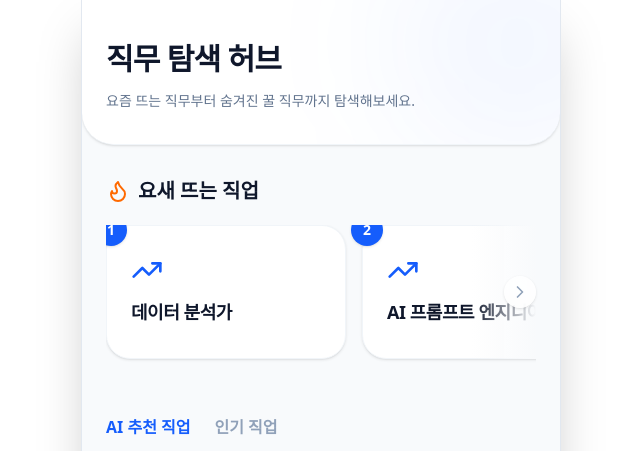
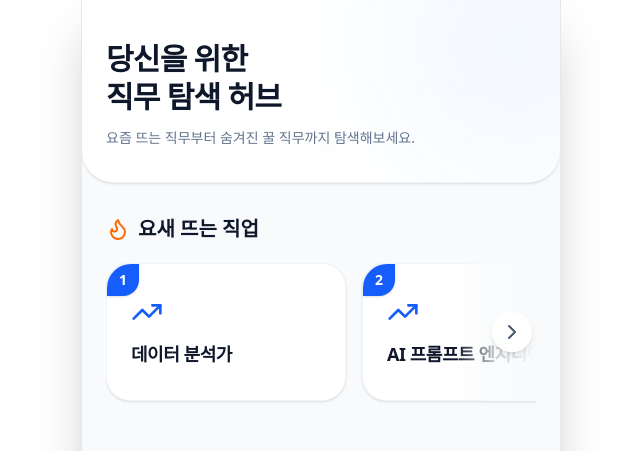
Before and after one commit to dami9133/catchup, a Next.js app: page /dashboard in a window 1280 px wide. Shown: the top 451 px of the page, without its empty margins (319-959 px from the left). Built offline with nearby package versions, Linux system fonts and the light colour scheme.

Commit message:
[Auto] Fix dashboard UI bugs: word-break, badge clipping, horizontal scroll

```diff
--- a/src/app/dashboard/page.tsx
+++ b/src/app/dashboard/page.tsx
@@ -1,6 +1,6 @@
 'use client';
 
-import { useState, useEffect } from 'react';
+import { useState, useEffect, useRef } from 'react';
 import { Flame, TrendingUp, Sparkles, Video, Lock, Unlock, Map as MapIcon, Gem, ChevronRight, ChevronDown, PlayCircle, Building2, Clock, Link as LinkIcon, X } from 'lucide-react';
 
 type JobCategory = 'recommended' | 'popular';
@@ -13,6 +13,17 @@ export default function DashboardPage() {
   const [userPersona, setUserPersona] = useState<any>(null);
   const [vlogs, setVlogs] = useState<any[]>([]);
   const [expandedStep, setExpandedStep] = useState<number | null>(null);
+
+  const scrollRefJobs = useRef<HTMLDivElement>(null);
+  const scrollRefVlogs = useRef<HTMLDivElement>(null);
+
+  const scrollRight = (ref: React.RefObject<HTMLDivElement | null>, e: React.MouseEvent) => {
+    e.preventDefault();
+    e.stopPropagation();
+    if (ref.current) {
+      ref.current.scrollBy({ left: 300, behavior: 'smooth' });
+    }
+  };
 
   useEffect(() => {
     let currentPersona = null;
@@ -83,8 +94,9 @@ export default function DashboardPage() {
     <main className="min-h-full pb-24 bg-slate-50 flex flex-col relative break-keep whitespace-pre-wrap">
       <header className="px-6 pt-10 pb-8 bg-white rounded-b-[2rem] shadow-sm border-b border-slate-100 z-10 relative overflow-hidden mb-8">
         <div className="absolute top-0 right-0 w-64 h-64 bg-blue-600/5 rounded-full filter blur-3xl -z-10 translate-x-1/3 -translate-y-1/3"></div>
-        <h1 className="text-3xl font-extrabold text-slate-900 mb-3 tracking-tight leading-tight">
-          {userPersona ? `${userPersona.name}님을 위한 탐색 허브` : '직무 탐색 허브'}
+        <h1 className="text-3xl font-extrabold text-slate-900 mb-3 tracking-tight leading-tight flex flex-col">
+          <span>{userPersona ? `${userPersona.name}님을 위한` : '당신을 위한'}</span>
+          <span>직무 탐색 허브</span>
         </h1>
         <p className="text-sm font-medium text-slate-500 leading-relaxed">
           {userPersona ? '나의 커리어 성향에 꼭 맞는 직무와 로드맵을 확인하세요.' : '요즘 뜨는 직무부터 숨겨진 꿀 직무까지 탐색해보세요.'}
@@ -99,26 +111,29 @@ export default function DashboardPage() {
             요새 뜨는 직업
           </h2>
           <div className="relative">
-            <div className="flex gap-4 overflow-x-auto pb-4 hide-scrollbar snap-x pr-12">
+            <div className="flex gap-4 overflow-x-auto pb-4 hide-scrollbar snap-x pr-12" ref={scrollRefJobs}>
               {TRENDING_JOBS.map((job, idx) => (
                 <div
                   key={idx}
                   onClick={() => setSelectedJob(getJobInfo(job))}
                   className="bg-white hover:bg-slate-50 border border-slate-100 transition-colors rounded-3xl p-6 w-[75%] max-w-[240px] snap-center flex-shrink-0 cursor-pointer relative shadow-sm"
                 >
-                  <div className="absolute -top-3 -left-3 w-8 h-8 bg-blue-600 rounded-full flex items-center justify-center text-white font-bold text-sm shadow-sm">
+                  <div className="absolute top-0 left-0 w-8 h-8 bg-blue-600 rounded-tl-3xl rounded-br-2xl flex items-center justify-center text-white font-bold text-sm shadow-sm">
                     {idx + 1}
                   </div>
-                  <TrendingUp className="w-8 h-8 text-blue-600 mb-3 mt-1" />
+                  <TrendingUp className="w-8 h-8 text-blue-600 mb-3 mt-2" />
                   <h3 className="text-slate-900 font-extrabold text-lg tracking-tight mb-2">{job}</h3>
                 </div>
               ))}
             </div>
             {/* 우측 그라데이션 및 화살표 오버레이 */}
-            <div className="absolute right-0 top-0 bottom-4 w-16 bg-gradient-to-l from-slate-50 to-transparent flex items-center justify-end pointer-events-none">
-              <div className="w-8 h-8 bg-white/80 backdrop-blur rounded-full shadow-sm flex items-center justify-center text-slate-400">
-                <ChevronRight className="w-5 h-5" />
-              </div>
+            <div className="absolute right-0 top-0 bottom-4 w-20 bg-gradient-to-l from-slate-50 via-slate-50/80 to-transparent flex items-center justify-end pointer-events-none z-10">
+              <button
+                onClick={(e) => scrollRight(scrollRefJobs, e)}
+                className="w-10 h-10 bg-white/90 backdrop-blur-sm shadow-md rounded-full flex items-center justify-center text-slate-600 pointer-events-auto mr-1 hover:text-blue-600 transition-colors"
+              >
+                <ChevronRight className="w-6 h-6" />
+              </button>
             </div>
           </div>
         </section>
@@ -181,7 +196,7 @@ export default function DashboardPage() {
             현직자 리얼 VLOG
           </h2>
           <div className="relative">
-            <div className="flex gap-4 overflow-x-auto pb-6 snap-x hide-scrollbar pr-12">
+            <div className="flex gap-4 overflow-x-auto pb-6 snap-x hide-scrollbar pr-12" ref={scrollRefVlogs}>
               {vlogs.map((vlog: any) => (
                 <div
                   key={vlog.id}
@@ -229,10 +244,13 @@ export default function DashboardPage() {
               ))}
             </div>
             {/* 우측 그라데이션 및 화살표 오버레이 */}
-            <div className="absolute right-0 top-0 bottom-6 w-16 bg-gradient-to-l from-slate-50 to-transparent flex items-center justify-end pointer-events-none">
-              <div className="w-8 h-8 bg-white/80 backdrop-blur rounded-full shadow-sm flex items-center justify-center text-slate-400">
-                <ChevronRight className="w-5 h-5" />
-              </div>
+            <div className="absolute right-0 top-0 bottom-6 w-20 bg-gradient-to-l from-slate-50 via-slate-50/80 to-transparent flex items-center justify-end pointer-events-none z-10">
+              <button
+                onClick={(e) => scrollRight(scrollRefVlogs, e)}
+                className="w-10 h-10 bg-white/90 backdrop-blur-sm shadow-md rounded-full flex items-center justify-center text-slate-600 pointer-events-auto mr-1 hover:text-blue-600 transition-colors"
+              >
+                <ChevronRight className="w-6 h-6" />
+              </button>
             </div>
           </div>
         </section>
@@ -256,7 +274,7 @@ export default function DashboardPage() {
                       onClick={() => setExpandedStep(expandedStep === step.step ? null : step.step)}
                       className="w-full p-4 flex items-center justify-between bg-white hover:bg-slate-50 transition-colors"
                     >
-                      <div className="flex items-center gap-3">
+                      <div className="flex items-center gap-3 text-left">
                         <div className="w-8 h-8 rounded-full bg-blue-50 text-blue-600 font-extrabold flex items-center justify-center text-xs shadow-sm border border-blue-100 shrink-0">
                           {step.step}
                         </div>
```
